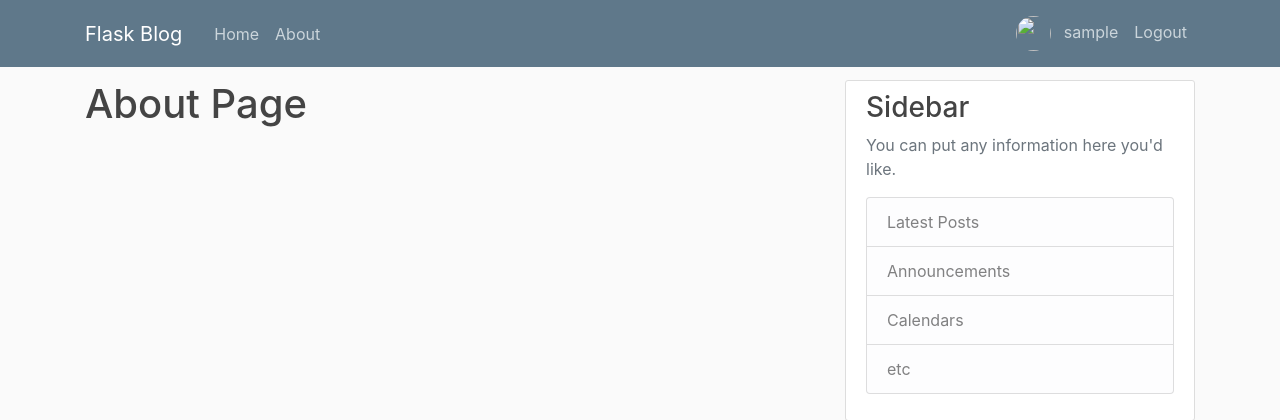
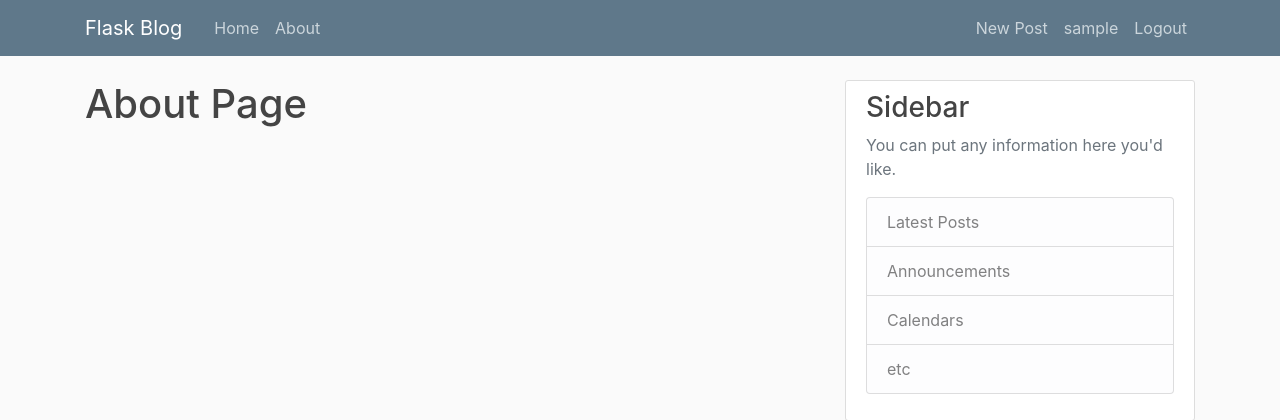
Before and after one commit to Paroxyste/Python, a Flask app: page /about in a window 1280 px wide. Shown: the top 420 px of the page. Run offline with Flask 2, Linux system fonts and the light colour scheme; the visitor is signed in with stand-in values (Sample User, id 1); data comes from the database, SQL or seed files in the repository; some libraries are stand-ins or nearby versions.

Commit message:
Upd navbar

```diff
--- a/Flask_Blog/app/templates/layout.html
+++ b/Flask_Blog/app/templates/layout.html
@@ -54,16 +54,16 @@
                     <div class="navbar-nav">
                         {% if current_user.is_authenticated %}
                             <a class="nav-item nav-link"
+                               href="{{ url_for('new_post') }}">
+                                New Post
+                            </a>
+
+                            <a class="nav-item nav-link"
                                href="{{ url_for('account') }}">
-
-                                <img class="rounded-circle mr-2"
-                                     width="35" height="35"
-                                     src="{{ image_file }}" />
-
                                {{ current_user.username }}
                             </a>
 
-                            <a class="nav-item nav-link mt-1"
+                            <a class="nav-item nav-link"
                                href="{{ url_for('logout') }}">
                                 Logout
                             </a>
```
